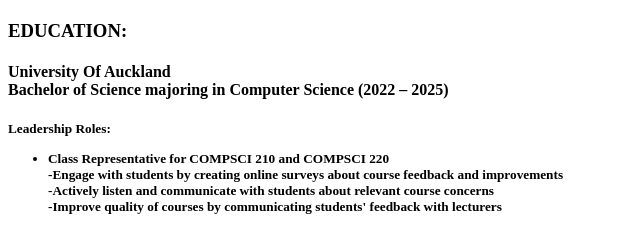
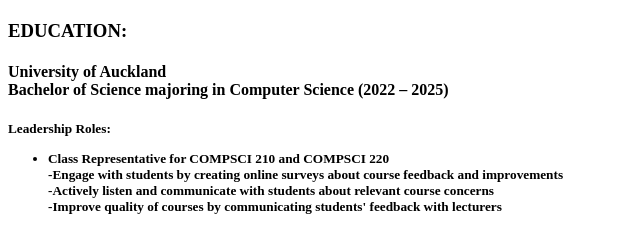
Before and after one commit to sundayah/html-portfolio-2, a plain HTML site: page index.html in a window 1280 px wide. Shown: the part 398-631 px from the top of the page, 0-640 px from the left. Drawn offline with Linux system fonts and the light colour scheme.

Commit message:
Update index.html

```diff
--- a/index.html
+++ b/index.html
@@ -32,7 +32,7 @@
 
         <!--Education details-->
         <h3>EDUCATION:</h3>
-        <h4>University Of Auckland <br/>
+        <h4>University of Auckland <br/>
             Bachelor of Science majoring in Computer Science (2022 – 2025)</h4>
 
         <h5>Leadership Roles:
```
